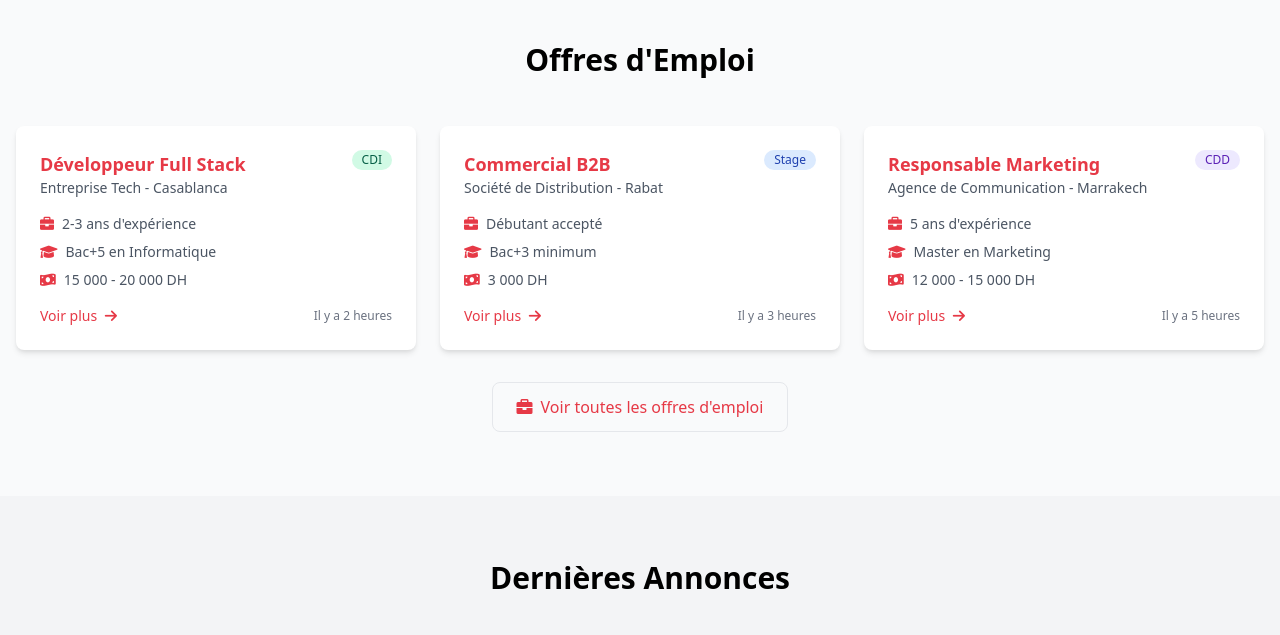
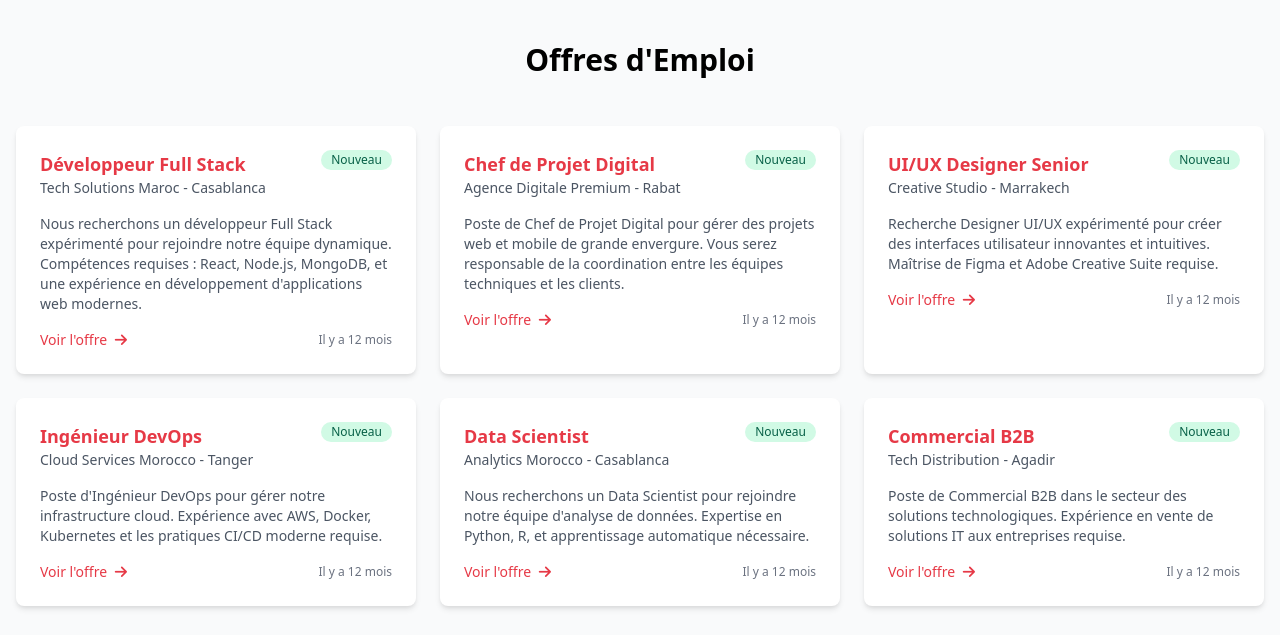
Before and after one commit to IA990/soukonline, a plain HTML site: page index.html in a window 1280 px wide. Shown: the part 780-1415 px from the top of the page. Drawn offline with nearby package versions, Linux system fonts and the light colour scheme.

Commit message:
Ajout du système de mise à jour automatique des offres d'emploi

```diff
--- a/index.html
+++ b/index.html
@@ -8,6 +8,7 @@
     <link href="https://fonts.googleapis.com/css2?family=Poppins:wght@300;400;500;600;700&display=swap" rel="stylesheet">
     <link rel="stylesheet" href="https://cdnjs.cloudflare.com/ajax/libs/font-awesome/6.0.0-beta3/css/all.min.css">
     <link rel="stylesheet" href="css/style.css">
+    <script src="js/jobs.js" defer></script>
 </head>
 <body class="font-sans bg-gray-50">
     <!-- Header avec animation -->
@@ -106,104 +107,11 @@
     <section id="jobs" class="py-16">
         <div class="container mx-auto px-4">
             <h2 class="text-3xl font-bold text-center mb-12">Offres d'Emploi</h2>
-            <div class="grid grid-cols-1 md:grid-cols-3 gap-6">
-                <!-- Job Card 1 -->
-                <div class="bg-white rounded-lg shadow-md overflow-hidden transform hover:-translate-y-2 transition-all hover:shadow-xl">
-                    <div class="p-6">
-                        <div class="flex justify-between items-start mb-4">
-                            <div>
-                                <h3 class="font-semibold text-lg text-primary">Développeur Full Stack</h3>
-                                <p class="text-gray-600 text-sm">Entreprise Tech - Casablanca</p>
-                            </div>
-                            <span class="bg-green-100 text-green-800 text-xs font-medium px-2.5 py-0.5 rounded-full">CDI</span>
-                        </div>
-                        <div class="space-y-2 mb-4">
-                            <p class="text-gray-600 text-sm flex items-center">
-                                <i class="fas fa-briefcase mr-2 text-primary"></i>
-                                2-3 ans d'expérience
-                            </p>
-                            <p class="text-gray-600 text-sm flex items-center">
-                                <i class="fas fa-graduation-cap mr-2 text-primary"></i>
-                                Bac+5 en Informatique
-                            </p>
-                            <p class="text-gray-600 text-sm flex items-center">
-                                <i class="fas fa-money-bill-wave mr-2 text-primary"></i>
-                                15 000 - 20 000 DH
-                            </p>
-                        </div>
-                        <div class="flex justify-between items-center">
-                            <button class="text-primary hover:text-red-600 transition-colors text-sm font-medium">
-                                Voir plus <i class="fas fa-arrow-right ml-1"></i>
-                            </button>
-                            <span class="text-xs text-gray-500">Il y a 2 heures</span>
-                        </div>
-                    </div>
-                </div>
-
-                <!-- Job Card 2 -->
-                <div class="bg-white rounded-lg shadow-md overflow-hidden transform hover:-translate-y-2 transition-all hover:shadow-xl">
-                    <div class="p-6">
-                        <div class="flex justify-between items-start mb-4">
-                            <div>
-                                <h3 class="font-semibold text-lg text-primary">Commercial B2B</h3>
-                                <p class="text-gray-600 text-sm">Société de Distribution - Rabat</p>
-                            </div>
-                            <span class="bg-blue-100 text-blue-800 text-xs font-medium px-2.5 py-0.5 rounded-full">Stage</span>
-                        </div>
-                        <div class="space-y-2 mb-4">
-                            <p class="text-gray-600 text-sm flex items-center">
-                                <i class="fas fa-briefcase mr-2 text-primary"></i>
-                                Débutant accepté
-                            </p>
-                            <p class="text-gray-600 text-sm flex items-center">
-                                <i class="fas fa-graduation-cap mr-2 text-primary"></i>
-                                Bac+3 minimum
-                            </p>
-                            <p class="text-gray-600 text-sm flex items-center">
-                                <i class="fas fa-money-bill-wave mr-2 text-primary"></i>
-                                3 000 DH
-                            </p>
-                        </div>
-                        <div class="flex justify-between items-center">
-                            <button class="text-primary hover:text-red-600 transition-colors text-sm font-medium">
-                                Voir plus <i class="fas fa-arrow-right ml-1"></i>
-                            </button>
-                            <span class="text-xs text-gray-500">Il y a 3 heures</span>
-                        </div>
-                    </div>
-                </div>
-
-                <!-- Job Card 3 -->
-                <div class="bg-white rounded-lg shadow-md overflow-hidden transform hover:-translate-y-2 transition-all hover:shadow-xl">
-                    <div class="p-6">
-                        <div class="flex justify-between items-start mb-4">
-                            <div>
-                                <h3 class="font-semibold text-lg text-primary">Responsable Marketing</h3>
-                                <p class="text-gray-600 text-sm">Agence de Communication - Marrakech</p>
-                            </div>
-                            <span class="bg-purple-100 text-purple-800 text-xs font-medium px-2.5 py-0.5 rounded-full">CDD</span>
-                        </div>
-                        <div class="space-y-2 mb-4">
-                            <p class="text-gray-600 text-sm flex items-center">
-                                <i class="fas fa-briefcase mr-2 text-primary"></i>
-                                5 ans d'expérience
-                            </p>
-                            <p class="text-gray-600 text-sm flex items-center">
-                                <i class="fas fa-graduation-cap mr-2 text-primary"></i>
-                                Master en Marketing
-                            </p>
-                            <p class="text-gray-600 text-sm flex items-center">
-                                <i class="fas fa-money-bill-wave mr-2 text-primary"></i>
-                                12 000 - 15 000 DH
-                            </p>
-                        </div>
-                        <div class="flex justify-between items-center">
-                            <button class="text-primary hover:text-red-600 transition-colors text-sm font-medium">
-                                Voir plus <i class="fas fa-arrow-right ml-1"></i>
-                            </button>
-                            <span class="text-xs text-gray-500">Il y a 5 heures</span>
-                        </div>
-                    </div>
+            <div id="jobs-container" class="grid grid-cols-1 md:grid-cols-3 gap-6">
+                <!-- Les offres d'emploi seront chargées dynamiquement ici -->
+                <div class="col-span-3 text-center">
+                    <div class="animate-spin rounded-full h-12 w-12 border-t-2 border-b-2 border-primary mx-auto"></div>
+                    <p class="mt-4 text-gray-600">Chargement des offres d'emploi...</p>
                 </div>
             </div>
 
--- /dev/null
+++ b/jobs/latest_jobs.json
@@ -0,0 +1,50 @@
+[
+  {
+    "title": "Développeur Full Stack",
+    "company": "Tech Solutions Maroc",
+    "location": "Casablanca",
+    "description": "Nous recherchons un développeur Full Stack expérimenté pour rejoindre notre équipe dynamique. Compétences requises : React, Node.js, MongoDB, et une expérience en développement d'applications web modernes.",
+    "posted_at": "2024-04-09T08:00:00",
+    "link": "https://example.com/jobs/dev-fullstack"
+  },
+  {
+    "title": "Chef de Projet Digital",
+    "company": "Agence Digitale Premium",
+    "location": "Rabat",
+    "description": "Poste de Chef de Projet Digital pour gérer des projets web et mobile de grande envergure. Vous serez responsable de la coordination entre les équipes techniques et les clients.",
+    "posted_at": "2024-04-08T15:30:00",
+    "link": "https://example.com/jobs/chef-projet"
+  },
+  {
+    "title": "UI/UX Designer Senior",
+    "company": "Creative Studio",
+    "location": "Marrakech",
+    "description": "Recherche Designer UI/UX expérimenté pour créer des interfaces utilisateur innovantes et intuitives. Maîtrise de Figma et Adobe Creative Suite requise.",
+    "posted_at": "2024-04-08T10:00:00",
+    "link": "https://example.com/jobs/designer"
+  },
+  {
+    "title": "Ingénieur DevOps",
+    "company": "Cloud Services Morocco",
+    "location": "Tanger",
+    "description": "Poste d'Ingénieur DevOps pour gérer notre infrastructure cloud. Expérience avec AWS, Docker, Kubernetes et les pratiques CI/CD moderne requise.",
+    "posted_at": "2024-04-07T14:00:00",
+    "link": "https://example.com/jobs/devops"
+  },
+  {
+    "title": "Data Scientist",
+    "company": "Analytics Morocco",
+    "location": "Casablanca",
+    "description": "Nous recherchons un Data Scientist pour rejoindre notre équipe d'analyse de données. Expertise en Python, R, et apprentissage automatique nécessaire.",
+    "posted_at": "2024-04-07T09:00:00",
+    "link": "https://example.com/jobs/data-scientist"
+  },
+  {
+    "title": "Commercial B2B",
+    "company": "Tech Distribution",
+    "location": "Agadir",
+    "description": "Poste de Commercial B2B dans le secteur des solutions technologiques. Expérience en vente de solutions IT aux entreprises requise.",
+    "posted_at": "2024-04-06T16:00:00",
+    "link": "https://example.com/jobs/commercial"
+  }
+]
--- /dev/null
+++ b/js/jobs.js
@@ -0,0 +1,60 @@
+// Fonction pour formater la date relative
+function formatRelativeDate(dateString) {
+    const now = new Date();
+    const date = new Date(dateString);
+    const diffTime = Math.abs(now - date);
+    const diffDays = Math.floor(diffTime / (1000 * 60 * 60 * 24));
+
+    if (diffDays === 0) return "Aujourd'hui";
+    if (diffDays === 1) return "Hier";
+    if (diffDays < 7) return `Il y a ${diffDays} jours`;
+    if (diffDays < 30) return `Il y a ${Math.floor(diffDays/7)} semaine(s)`;
+    return `Il y a ${Math.floor(diffDays/30)} mois`;
+}
+
+// Fonction pour créer une carte d'offre d'emploi
+function createJobCard(job) {
+    return `
+        <div class="bg-white rounded-lg shadow-md overflow-hidden transform hover:-translate-y-2 transition-all hover:shadow-xl">
+            <div class="p-6">
+                <div class="flex justify-between items-start mb-4">
+                    <div>
+                        <h3 class="font-semibold text-lg text-primary">${job.title}</h3>
+                        <p class="text-gray-600 text-sm">${job.company} - ${job.location}</p>
+                    </div>
+                    <span class="bg-green-100 text-green-800 text-xs font-medium px-2.5 py-0.5 rounded-full">
+                        Nouveau
+                    </span>
+                </div>
+                <div class="space-y-2 mb-4">
+                    <p class="text-gray-600 text-sm line-clamp-3">${job.description}</p>
+                </div>
+                <div class="flex justify-between items-center">
+                    <a href="${job.link}" target="_blank"
+                       class="text-primary hover:text-red-600 transition-colors text-sm font-medium">
+                        Voir l'offre <i class="fas fa-arrow-right ml-1"></i>
+                    </a>
+                    <span class="text-xs text-gray-500">${formatRelativeDate(job.posted_at)}</span>
+                </div>
+            </div>
+        </div>
+    `;
+}
+
+// Fonction pour charger et afficher les offres d'emploi
+async function loadJobs() {
+    try {
+        const response = await fetch('/jobs/latest_jobs.json');
+        const jobs = await response.json();
+
+        const jobsContainer = document.querySelector('#jobs-container');
+        if (jobsContainer) {
+            jobsContainer.innerHTML = jobs.map(job => createJobCard(job)).join('');
+        }
+    } catch (error) {
+        console.error('Erreur lors du chargement des offres:', error);
+    }
+}
+
+// Charger les offres au chargement de la page
+document.addEventListener('DOMContentLoaded', loadJobs);
```
Also changed, not shown: 4 other files.
